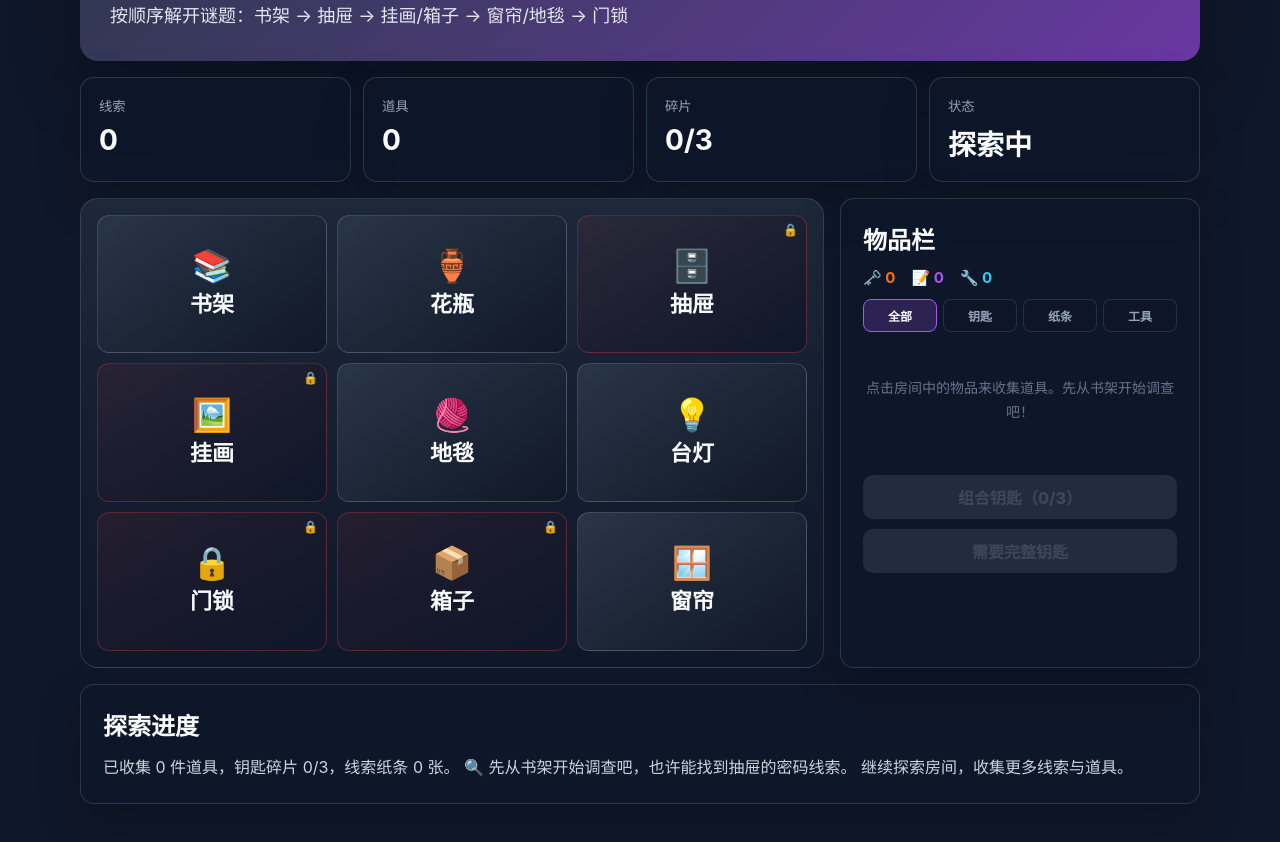
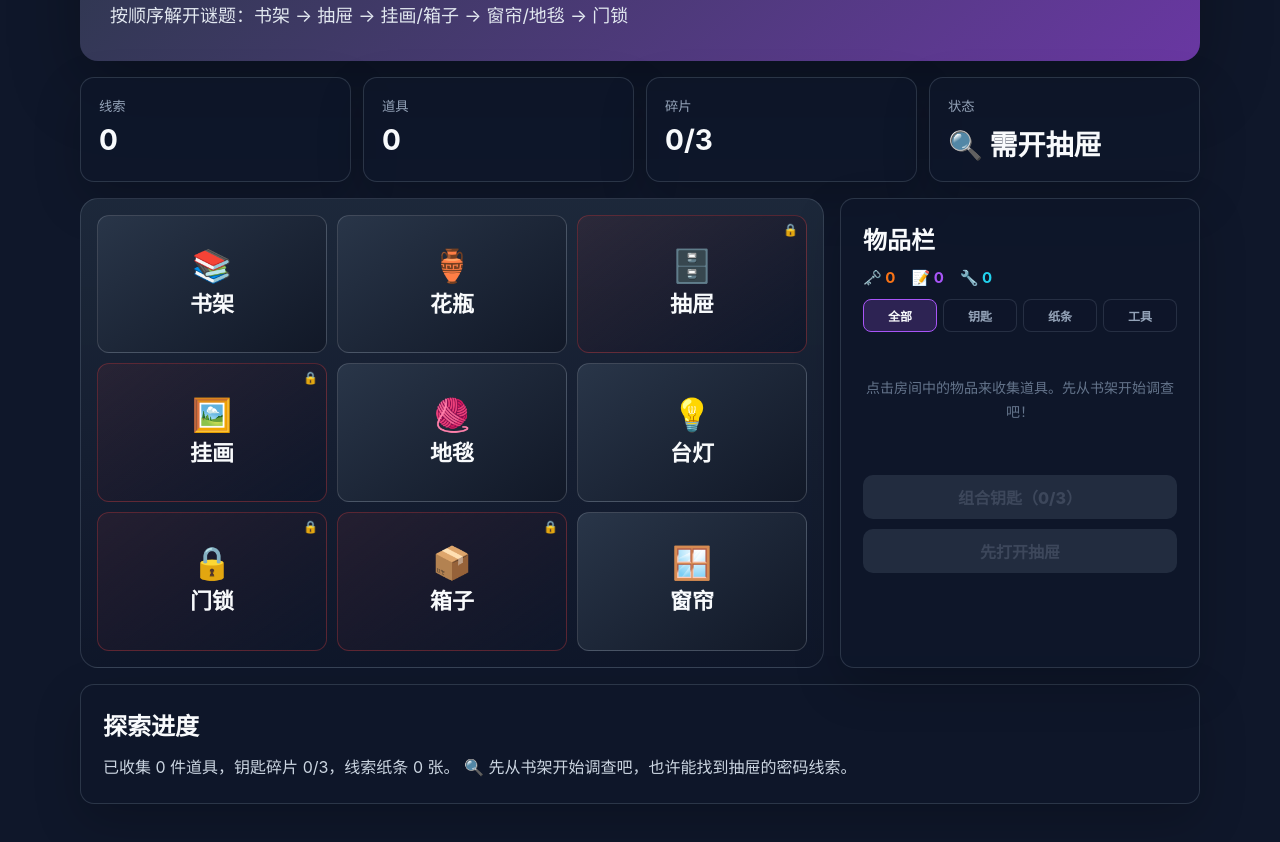
Before and after one commit to aliAjax/hxywl-61905-e54df28, a React (Vite) app: page / in a window 1280 px wide. Shown: the part 180-1022 px from the top of the page. Built offline with nearby package versions, Linux system fonts and the light colour scheme.

Commit message:
.3436396082391580:822bd92473728db51be555c225ee7e24_6a368af17ddf6c483f36f9a9.6a368e927ddf6c483f36fc0e.6a368e925fe66f2791932b60:Trae CN.T(2026/6/20 20:58:58)

```diff
--- a/src/App.tsx
+++ b/src/App.tsx
@@ -388,23 +388,42 @@ function App() {
               alreadyChecked: true,
             };
           }
-          const canUseKey = hasCompleteKey && curtainChecked;
-          const canUsePassword = hasItem("note_carpet");
+          const missingSteps: string[] = [];
+          if (!drawerUnlocked) missingSteps.push("打开抽屉");
+          if (!paintingRemoved) missingSteps.push("取下挂画");
+          if (!boxOpened) missingSteps.push("撬开箱子");
+          if (!hasItem("note_curtain")) missingSteps.push("查看窗帘刻字");
+          if (!hasItem("note_carpet")) missingSteps.push("找到地毯密码");
+
+          const canUseKey = hasCompleteKey && hasItem("note_curtain") && drawerUnlocked && boxOpened && paintingRemoved;
+          const canUsePassword = hasItem("note_carpet") && drawerUnlocked && boxOpened && paintingRemoved;
+          const allExplored = drawerUnlocked && boxOpened && paintingRemoved;
+
+          let hintText = "";
+          if (missingSteps.length > 0) {
+            hintText = `还需完成：${missingSteps.join("、")}。`;
+          }
+          if (canUseKey && canUsePassword) {
+            hintText += " 一切就绪！可以用完整钥匙开锁，或输入密码 1-3-7-9 开门。";
+          } else if (canUsePassword) {
+            hintText += " 地毯暗号已知：1-3-7-9，可以输入密码开门了！";
+          } else if (canUseKey) {
+            hintText += " 完整钥匙和使用方法都已齐备，可以用钥匙开锁了！";
+          } else if (allExplored && fragmentCount < 3) {
+            hintText += ` 还需收集 ${3 - fragmentCount} 片钥匙碎片。`;
+          } else if (allExplored && fragmentCount === 3 && !hasCompleteKey) {
+            hintText += " 三枚碎片已齐，到物品栏组合成完整钥匙！";
+          } else if (allExplored && hasCompleteKey && !hasItem("note_curtain")) {
+            hintText += " 钥匙已组合好，但还需要查看窗帘上的使用方法。";
+          }
+
           return {
-            description: "一扇铁门上的密码锁，需要输入4位数字或使用完整钥匙。",
+            description: "一扇铁门上的密码锁，需要完成全部探索才能开启。",
             clueDetail:
-              "厚重的铁门牢牢锁住了出口。门上有一个四位数字密码锁，锁旁还有一个钥匙孔。密码锁旁还有操作说明：「可凭四位密码开启，或凭完整钥匙按特定方向转动开启。」",
-            nextHint: canUseKey
-              ? "你已经集齐了完整钥匙，也看过窗帘上刻的使用方法（向左三圈，再向右一圈）！可以用钥匙开锁了。"
-              : canUsePassword
-              ? "你已经从地毯的荧光暗号中得知了四位密码1-3-7-9，可以输入密码开门了！"
-              : hasCompleteKey
-              ? "三片碎片已拼成完整钥匙，但你还不知道转动方法——窗帘背面似乎刻着相关提示，去看看吧。"
-              : fragmentCount === 3
-              ? "三枚钥匙碎片已齐，但需要先把它们组合成完整钥匙。另外你还需要找到使用钥匙的方法和/或门锁密码。"
-              : `当前钥匙碎片仅有${fragmentCount}/3，还需要找到密码线索或集齐钥匙。继续探索吧。`,
+              "厚重的铁门牢牢锁住了出口。门上有一个四位数字密码锁，锁旁还有一个钥匙孔。锁下方刻着一行小字：「须尽搜此间所有机关，方可开启此门。」",
+            nextHint: hintText || "继续探索房间，完成所有关键步骤后再来。",
             isLocked: true,
-            lockReason: "需要密码或钥匙",
+            lockReason: missingSteps.length > 0 ? `未完成：${missingSteps.join("、")}` : "需要密码或钥匙",
           };
         }
 
@@ -631,11 +650,28 @@ function App() {
         setTimeout(() => setLockError(false), 600);
       }
     } else if (lockTarget === "door") {
-      const canUsePassword = hasItem("note_carpet");
-      if (!canUsePassword) {
+      if (!drawerUnlocked) {
         setLockError(true);
         setTimeout(() => setLockError(false), 600);
-        showMsg("你还不知道密码是什么，先去找到密码线索！", "error");
+        showMsg("你还没有打开抽屉。必须先找到抽屉密码，取出螺丝刀推进探索！", "error");
+        return;
+      }
+      if (!boxOpened) {
+        setLockError(true);
+        setTimeout(() => setLockError(false), 600);
+        showMsg("你还没有撬开箱子。必须先用螺丝刀打开箱子，完整探索房间！", "error");
+        return;
+      }
+      if (!paintingRemoved) {
+        setLockError(true);
+        setTimeout(() => setLockError(false), 600);
+        showMsg("你还没有取下挂画。必须先用螺丝刀取下挂画，仔细检查每一处！", "error");
+        return;
+      }
+      if (!hasItem("note_carpet")) {
+        setLockError(true);
+        setTimeout(() => setLockError(false), 600);
+        showMsg("你还不知道密码是什么。打开手电筒照地毯，找到荧光暗号！", "error");
         return;
       }
       if (entered === DOOR_PASSWORD) {
@@ -650,8 +686,20 @@ function App() {
   }, [lockDigits, lockTarget, collectItem, showMsg]);
 
   const handleUseKeyOnDoor = useCallback(() => {
+    if (!drawerUnlocked) {
+      showMsg("抽屉还没打开，必须先完成基础探索才能用钥匙！", "error");
+      return;
+    }
+    if (!boxOpened) {
+      showMsg("箱子还没撬开，完整探索后再用钥匙！", "error");
+      return;
+    }
+    if (!paintingRemoved) {
+      showMsg("挂画还没取下，仔细检查每一处再用钥匙！", "error");
+      return;
+    }
     if (!hasCompleteKey) {
-      showMsg("需要先组合成完整钥匙。", "error");
+      showMsg("需要先集齐3片碎片并组合成完整钥匙。", "error");
       return;
     }
     if (!curtainChecked) {
@@ -665,7 +713,7 @@ function App() {
     setEscapeMethod("key");
     setEscaped(true);
     setLockTarget(null);
-  }, [hasCompleteKey, curtainChecked, showMsg]);
+  }, [hasCompleteKey, curtainChecked, drawerUnlocked, boxOpened, paintingRemoved, showMsg]);
 
   const filteredInventory =
     filterTab === "all" ? inventory : inventory.filter((id) => ITEMS[id]?.category === filterTab);
@@ -732,11 +780,19 @@ function App() {
           <strong>
             {flashlightActive
               ? "🔦 照明中"
-              : hasCompleteKey && curtainChecked
+              : !drawerUnlocked
+                ? "🔍 需开抽屉"
+                : !paintingRemoved && !boxOpened
+                  ? "🪛 需拆挂画/箱子"
+                  : !paintingRemoved
+                    ? "🖼️ 需拆挂画"
+                    : !boxOpened
+                      ? "📦 需撬箱子"
+                      : hasCompleteKey && hasItem("note_curtain")
                         ? "🔑 可用钥匙"
                         : hasItem("note_carpet")
                           ? "🔢 已知密码"
-                  : "探索中"}
+                          : "🧩 探索中"}
           </strong>
         </article>
       </section>
@@ -840,22 +896,52 @@ function App() {
             </button>
             <button
               className="action-btn"
-              disabled={!hasCompleteKey || !curtainChecked}
-              onClick={hasCompleteKey && curtainChecked ? handleUseKeyOnDoor : undefined}
+              disabled={
+                !drawerUnlocked ||
+                !boxOpened ||
+                !paintingRemoved ||
+                !hasCompleteKey ||
+                !curtainChecked ||
+                !hasItem("note_curtain")
+              }
+              onClick={
+                drawerUnlocked &&
+                boxOpened &&
+                paintingRemoved &&
+                hasCompleteKey &&
+                curtainChecked &&
+                hasItem("note_curtain")
+                  ? handleUseKeyOnDoor
+                  : undefined
+              }
               title={
-                !hasCompleteKey
+                !drawerUnlocked
+                  ? "需要先打开抽屉"
+                  : !boxOpened
+                    ? "需要先撬开箱子"
+                    : !paintingRemoved
+                      ? "需要先取下挂画"
+                      : !hasCompleteKey
                         ? "需要先集齐3片碎片并组合成完整钥匙"
                         : !curtainChecked
-                    ? "需要先查看窗帘上的使用说明"
+                          ? "需要先查看窗帘"
+                          : !hasItem("note_curtain")
+                            ? "需要获得钥匙使用说明纸条"
                             : ""
               }
             >
-              {!hasCompleteKey
+              {!drawerUnlocked
+                ? "先打开抽屉"
+                : !boxOpened
+                  ? "先撬开箱子"
+                  : !paintingRemoved
+                    ? "先取下挂画"
+                    : !hasCompleteKey
                       ? "需要完整钥匙"
                       : !curtainChecked
-                  ? "先查看窗帘刻字"
+                        ? "先查看窗帘"
                         : !hasItem("note_curtain")
-                    ? "需要钥匙使用说明"
+                          ? "需要钥匙说明"
                           : "🔑 用钥匙开锁"}
             </button>
           </div>
@@ -1027,7 +1113,24 @@ function App() {
         const title = isDrawer ? "抽屉密码锁" : "门锁密码";
         const subtitle = isDrawer ? "请输入3位数字密码" : "请输入4位数字密码";
         const icon = isDrawer ? "🗄️" : "🔒";
-        const canUsePassword = !isDrawer && hasItem("note_carpet");
+        const canUsePassword =
+          !isDrawer &&
+          hasItem("note_carpet") &&
+          drawerUnlocked &&
+          boxOpened &&
+          paintingRemoved;
+        const canUseKeyInModal =
+          !isDrawer &&
+          drawerUnlocked &&
+          boxOpened &&
+          paintingRemoved &&
+          hasCompleteKey &&
+          hasItem("note_curtain");
+
+        const missingDoorSteps: string[] = [];
+        if (!drawerUnlocked) missingDoorSteps.push("打开抽屉");
+        if (!paintingRemoved) missingDoorSteps.push("取下挂画");
+        if (!boxOpened) missingDoorSteps.push("撬开箱子");
 
         return (
           <div className="modal-overlay" onClick={() => setLockTarget(null)}>
@@ -1048,12 +1151,17 @@ function App() {
 
               {!isDrawer && (
                 <div style={{ marginBottom: "12px" }}>
-                  {!canUsePassword && (
+                  {missingDoorSteps.length > 0 && (
+                    <p className="lock-error-text" style={{ margin: "0 0 8px", textAlign: "left" }}>
+                      ⚠️ 必须先完成：{missingDoorSteps.join("、")}，完整探索后才能开启门锁！
+                    </p>
+                  )}
+                  {!hasItem("note_carpet") && missingDoorSteps.length === 0 && (
                     <p className="lock-error-text" style={{ margin: "0 0 8px", textAlign: "left" }}>
                       ⚠️ 你还不知道密码。需要先从地毯荧光暗号中找到密码线索。
                     </p>
                   )}
-                  {hasCompleteKey && curtainChecked && (
+                  {canUseKeyInModal && (
                     <button
                       className="action-btn modal-use-btn"
                       style={{ width: "100%" }}
@@ -1131,20 +1239,22 @@ function App() {
             " 🔢 书架纸条提示密码7-3-1倒序即1-3-7，去打开抽屉吧！"}
           {drawerUnlocked && !paintingRemoved && hasScrewdriver &&
             " 🪛 有螺丝刀了，去取下挂画看看背后有什么！"}
-          {drawerUnlocked && !boxOpened && hasScrewdriver &&
-            " 🪛 有螺丝刀了，去撬开箱子看看！"}
+          {drawerUnlocked && !boxOpened && hasScrewdriver && paintingRemoved &&
+            " 🪛 挂画已取下，再去撬开箱子看看！"}
+          {drawerUnlocked && paintingRemoved && boxOpened && !hasFlashlight &&
+            " 💡 挂画和箱子都探索完了，去台灯那里看看有什么工具！"}
+          {drawerUnlocked && paintingRemoved && boxOpened && hasFlashlight && !flashlightActive && !hasItem("note_carpet") &&
+            " 🔦 打开手电筒，去地毯那里找找荧光暗号！"}
           {flashlightActive && !hasItem("note_carpet") &&
-            " 🔦 手电筒已开，去地毯那里找找荧光暗号！"}
-          {!flashlightActive && hasFlashlight && !hasItem("note_carpet") &&
-            " 💡 记得打开手电筒检查地毯！"}
+            " � 手电筒已开，去地毯那里找找荧光暗号！"}
+          {drawerUnlocked && paintingRemoved && boxOpened && !curtainChecked &&
+            " 🪟 别忘了查看窗帘背后有没有刻字！"}
           {fragmentCount === 3 && !hasCompleteKey &&
             " 🗝️ 三枚碎片已齐，可以组合成完整钥匙了！"}
-          {hasCompleteKey && !curtainChecked &&
+          {hasCompleteKey && !hasItem("note_curtain") &&
             " 🪟 钥匙已组合好，但还需要查看窗帘上的使用方法！"}
-          {hasCompleteKey && curtainChecked && hasItem("note_curtain") &&
-            " 🔑 一切就绪，可以用钥匙开锁或者输入密码1379！"}
-          {!drawerUnlocked &&
-            " 继续探索房间，收集更多线索与道具。"}
+          {drawerUnlocked && paintingRemoved && boxOpened && hasCompleteKey && hasItem("note_curtain") && hasItem("note_carpet") &&
+            " ✅ 全部线索与道具已收集！可以用钥匙开锁或输入密码 1379 逃脱！"}
         </p>
       </section>
     </main>
```
Lines whose indentation alone changed are shown as unchanged.
